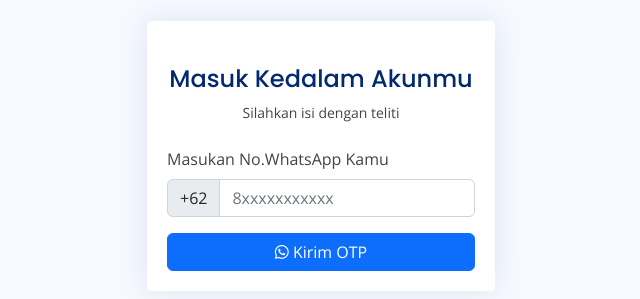
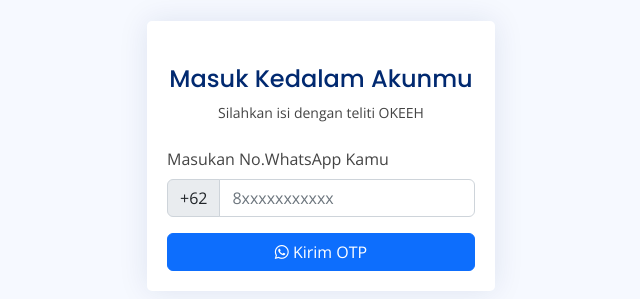
Before and after one commit to AdliMuhamadDhiyaulHaq/buket.dev, a PHP site: page /pages/login.php in a window 1280 px wide. Shown: the part 267-566 px from the top of the page, without its empty margins (319-959 px from the left). Run offline with PHP 8.4, Linux system fonts and the light colour scheme; some libraries are stand-ins or nearby versions.

Commit message:
pushlogin

```diff
--- a/pages/login.php
+++ b/pages/login.php
@@ -56,7 +56,7 @@
                   <!-- <h3 class="text-primary text-center mt-4"><i class="fas fa-ticket"></i> BUKET APPS</h3> -->
                   <div class="pt-4 pb-2">
                     <h5 class="card-title text-center pb-0 fs-4">Masuk Kedalam Akunmu</h5>
-                    <p class="text-center small">Silahkan isi dengan teliti</p>
+                    <p class="text-center small">Silahkan isi dengan teliti OKEEH</p>
                   </div>
 
                   <form class="row g-3 needs-validation" novalidate>
```
